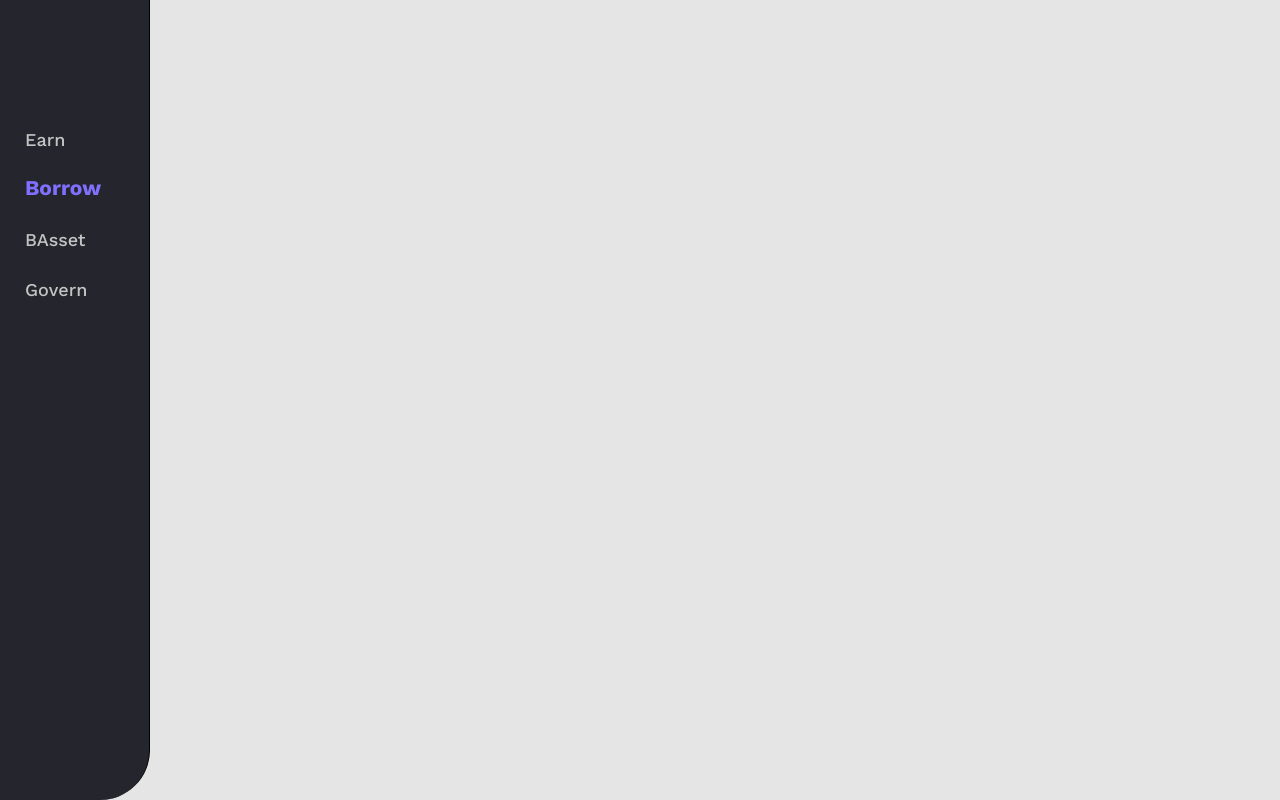
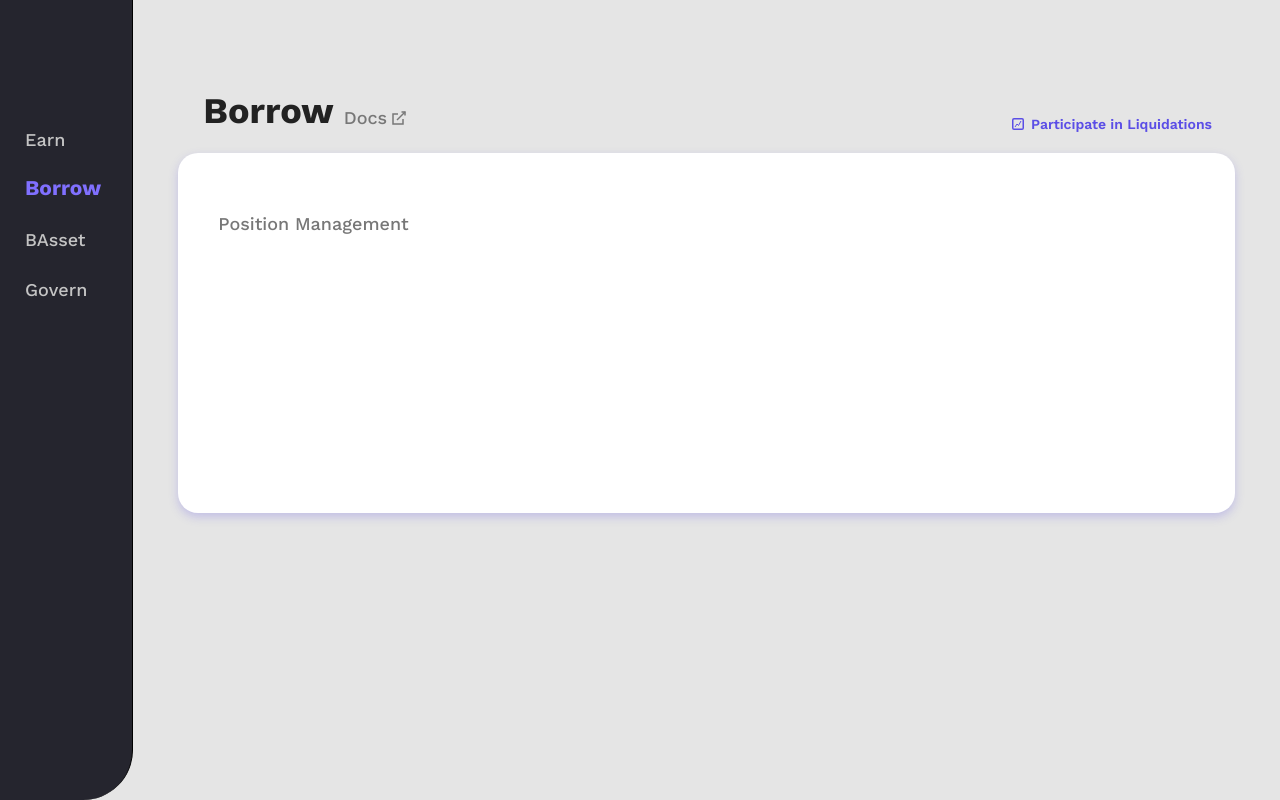
Before and after one commit to blockwave-near/synchro-front, a React (Create React App) app: page /borrow in a window 1280 px wide. Built offline with nearby package versions, Linux system fonts and the light colour scheme.

Commit message:
feat: Basset 작업중

```diff
--- a/src/App.js
+++ b/src/App.js
@@ -31,6 +31,7 @@ function App() {
                     <Routes>
                         <Route path="/" element={<Page.Components/>}/>
                         <Route path="/basset" element={<Page.BAsset/>}/>
+                        <Route path="/borrow" element={<Page.Borrow/>}/>
                     </Routes>
 
                 </Center>
--- /dev/null
+++ b/src/components/basset/BassetTemplate.js
@@ -0,0 +1,158 @@
+import React, {useState} from "react";
+import styled from "styled-components";
+import {ReactComponent as LinkMark} from "assets/Link.svg";
+import {Link} from 'react-router-dom';
+import Button from "components/common/Button";
+import ButtonIcon from "components/common/ButtonIcon";
+import SegmentedControl from "components/common/SegmentedControl";
+
+const StyledLink = styled(LinkMark)`
+  margin: 0 0 7px 5px;
+  vertical-align: bottom;
+`;
+
+const Container = styled.div`
+  width: 100%;
+  padding: 35px 45px 114px 45px;
+`;
+
+const CardContainer = styled.div`
+  width: 34.5%;
+  display: flex;
+  flex-direction: column;
+`;
+
+const CardSideContainer = styled.div`
+  height: 100%;
+  display: flex;
+`
+
+const TitleTextContainer = styled.div`
+  width: 100%;
+  margin: 24px 0 0 25px;
+  font-weight: 700;
+  font-size: 36px;
+  color: #222222;
+  display: flex;
+  align-items: flex-end;
+
+  p {
+    margin: 0 0 4px 10px;
+    font-weight: 500;
+    font-size: 18px;
+    color: #777777;
+  }
+`;
+
+
+const MainCardContainer = styled.div`
+  width: 100%;
+  height: 50%;
+  //height: 360px;
+  padding: 60px 40px 36px 40px;
+  margin-top: 21px;
+  background: #FFFFFF;
+  box-shadow: 0 4px 10px rgba(91, 78, 230, 0.25);
+  border-radius: 20px;
+
+  p {
+    font-weight: 500;
+    font-size: 18px;
+    color: #777777;
+  }
+`;
+
+// const CardTextContainer = styled.div`
+//   font-weight: 700;
+//   font-size: 60px;
+//   display: flex;
+//   align-items: flex-end;
+//   color: #222222;
+//
+//   p {
+//     font-weight: 500;
+//     font-size: 18px;
+//     color: #777777;
+//   }
+// `;
+
+const SecondCardContainer = styled.div`
+  margin-left: 30px;
+  width: 63%;
+  height: 97%;
+  //height: 750px;
+  padding: 44px 105px 38px 105px;
+  align-items: center;
+  display: flex;
+  flex-direction: column;
+  margin-top: 21px;
+  background: #FFFFFF;
+  box-shadow: 0 4px 10px rgba(91, 78, 230, 0.25);
+  border-radius: 20px;
+
+  p {
+    font-weight: 500;
+    font-size: 18px;
+    color: #777777;
+  }
+`
+
+const ButtonContinaer = styled.div`
+  display: flex;
+  justify-content: flex-end;
+`
+
+
+function Basset() {
+    const [segmentedValue, setSegmentedValue] = useState('');
+
+    const getSegmentedValue = (text) => {
+        setSegmentedValue(text);
+        // console.log(segmentedValue)
+    }
+
+    const handleConnectWallet = () => {
+        console.log('ConnectWallet Button Click')
+        console.log(segmentedValue)
+    };
+
+    return (
+        <Container>
+            <ButtonContinaer>
+                <ButtonIcon onClick={handleConnectWallet}>Connect Wallet</ButtonIcon>
+            </ButtonContinaer>
+
+            <TitleTextContainer>
+                BAsset
+                <p>Docs</p>
+                <Link to="/">
+                    <StyledLink/>
+                </Link>
+            </TitleTextContainer>
+
+            <CardSideContainer>
+                <CardContainer>
+                    <MainCardContainer>
+                        <p>Position Management</p>
+                    </MainCardContainer>
+                    <MainCardContainer style={{marginTop: "30px"}}>
+                        <p>Withdrawable NEAR</p>
+                    </MainCardContainer>
+                </CardContainer>
+
+                <SecondCardContainer>
+                    <SegmentedControl getSegmentedValue={getSegmentedValue}>
+                        MINT
+                        BURN
+                    </SegmentedControl>
+
+
+                </SecondCardContainer>
+            </CardSideContainer>
+
+
+        </Container>
+    );
+}
+
+export default Basset;
--- /dev/null
+++ b/src/components/borrow/BorrowTemplate.js
@@ -0,0 +1,96 @@
+import React, {useState} from "react";
+import styled from "styled-components";
+import {ReactComponent as LinkMark} from "assets/Link.svg";
+import {ReactComponent as Liquidation} from "assets/Liquidation.svg";
+import {Link} from 'react-router-dom';
+import Button from "components/common/Button";
+
+const StyledLink = styled(LinkMark)`
+  margin: 0 0 7px 5px;
+  vertical-align: bottom;
+`;
+
+const StyledLiquidation = styled(Liquidation)`
+  margin-right: 5px;
+`
+
+const Container = styled.div`
+  width: 100%;
+  padding: 45px;
+`;
+
+const TextContainer = styled.div`
+  display: flex;
+  justify-content: space-between;
+`;
+
+const TitleTextContainer = styled.div`
+  width: 100%;
+  margin: 45px 0 0 25px;
+  font-weight: 700;
+  font-size: 36px;
+  color: #222222;
+  display: flex;
+  align-items: flex-end;
+
+  p {
+    margin: 0 0 4px 10px;
+    font-weight: 500;
+    font-size: 18px;
+    color: #777777;
+  }
+`;
+
+const SubTextContainer = styled.div`
+  font-weight: 600;
+  font-size: 14px;
+  color: #5B4EE6;
+  display: flex;
+  align-items: flex-end;
+  white-space: nowrap;
+  margin-right: 23px;
+`;
+
+const MainCardContainer = styled.div`
+  width: 100%;
+  height: 360px;
+  padding: 60px 40px 36px 40px;
+  margin-top: 21px;
+  background: #FFFFFF;
+  box-shadow: 0 4px 10px rgba(91, 78, 230, 0.25);
+  border-radius: 20px;
+
+  p {
+    font-weight: 500;
+    font-size: 18px;
+    color: #777777;
+  }
+`;
+
+
+function BorrowTemplate() {
+    return (
+        <Container>
+            <TextContainer>
+                <TitleTextContainer>
+                    Borrow
+                    <p>Docs</p>
+                    <Link to="/">
+                        <StyledLink/>
+                    </Link>
+                </TitleTextContainer>
+                <SubTextContainer>
+                    <StyledLiquidation/>
+                    Participate in Liquidations
+                </SubTextContainer>
+            </TextContainer>
+
+            <MainCardContainer>
+                <p>Position Management</p>
+            </MainCardContainer>
+
+        </Container>
+    );
+}
+
+export default BorrowTemplate;
--- a/src/components/common/SegmentedControl.js
+++ b/src/components/common/SegmentedControl.js
@@ -43,7 +43,7 @@ const Tab = styled(TabUnstyled)`
 `;
 
 const TabsList = styled(TabsListUnstyled)`
-  width: ${(props) => (props.fullWidth ? '100%' : props.width ?? '540px')};
+  width: ${(props) => (props.fullWidth ? '100%' : props.width ?? '100%')};
   height: 36px;
   background-color: ${purple[200]};
   border-radius: 20px;
@@ -54,33 +54,38 @@ const TabsList = styled(TabsListUnstyled)`
 `;
 
 function SegmentedControl(props) {
-    const array = ['Year', 'Month', 'Week', 'Day'];
-    const [value, setValue] = useState("Year");
+    let newArray = [];
+    newArray.push(props.children.split(' '))
+
+    const [value, setValue] = useState(newArray[0][0]);
 
     const handleChange = (event, newValue) => {
-        setValue(array[newValue]);
+        setValue(newArray[0][newValue]);
     };
 
-    let newArray = [];
-    newArray.push(props.children.split(' '))
+    const sendSegmentedValue = () => {
+        props.getSegmentedValue(value);
+    }
+
+    console.log(`value: ${value}`);
 
     return (
         <TabsUnstyled defaultValue={0} onChange={handleChange}>
             <TabsList>
                 {typeof newArray[0][0] === 'string' &&
-                    <Tab>{newArray[0][0]}</Tab>
+                    <Tab onClick={sendSegmentedValue}>{newArray[0][0]}</Tab>
                 }
 
                 {typeof newArray[0][1] === 'string' &&
-                    <Tab>{newArray[0][1]}</Tab>
+                    <Tab onClick={sendSegmentedValue}>{newArray[0][1]}</Tab>
                 }
 
                 {typeof newArray[0][2] === 'string' &&
-                    <Tab>{newArray[0][2]}</Tab>
+                    <Tab onClick={sendSegmentedValue}>{newArray[0][2]}</Tab>
                 }
 
                 {typeof newArray[0][3] === 'string' &&
-                    <Tab>{newArray[0][3]}</Tab>
+                    <Tab onClick={sendSegmentedValue}>{newArray[0][3]}</Tab>
                 }
             </TabsList>
         </TabsUnstyled>
--- a/src/pages/basset/Basset.js
+++ b/src/pages/basset/Basset.js
@@ -0,0 +1,8 @@
+import React from "react";
+import BassetTemplate from "components/basset/BassetTemplate";
+
+function Basset() {
+    return <BassetTemplate/>
+}
+
+export default Basset;
--- /dev/null
+++ b/src/pages/borrow/Borrow.js
@@ -0,0 +1,8 @@
+import React from "react";
+import BorrowTemplate from "components/borrow/BorrowTemplate";
+
+function Borrow() {
+    return <BorrowTemplate/>
+}
+
+export default Borrow;
--- a/src/pages/index.js
+++ b/src/pages/index.js
@@ -1,3 +1,4 @@
 export { default as Components } from './Components';
 
 export { default as BAsset } from "./basset/Basset";
+export { default as Borrow } from "./borrow/Borrow";
```
Also changed, not shown: src/assets/Link.svg (added), src/assets/Liquidation.svg (added).
